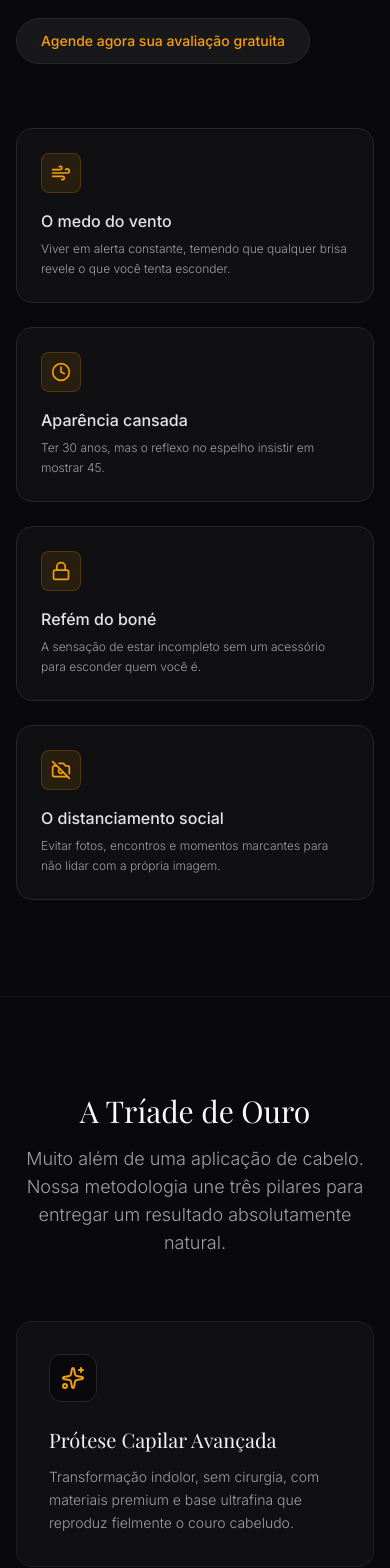
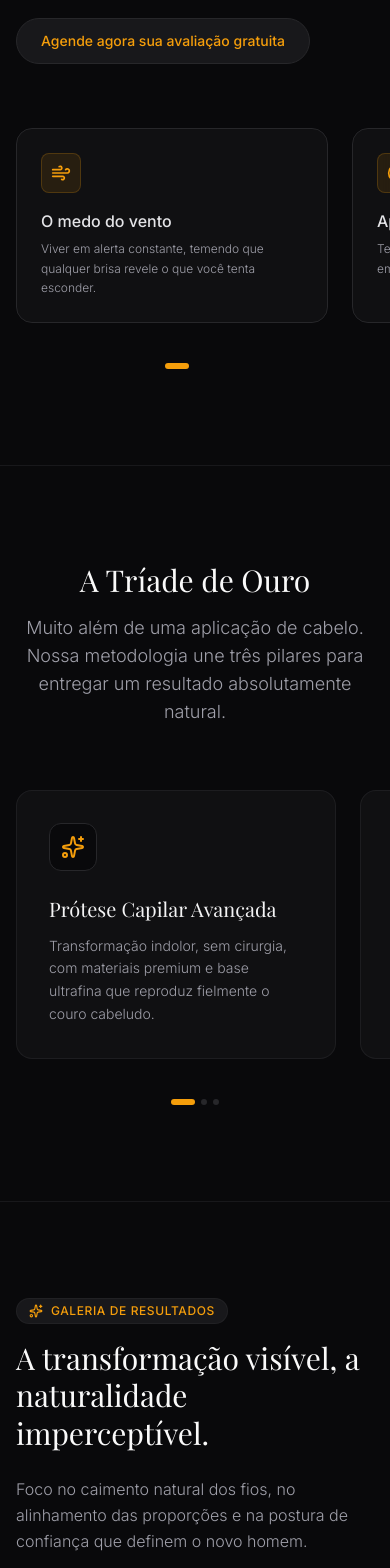
Before and after one commit to pedropetenon/Richard, a Next.js app: page / in a window 390 px wide. Shown: the part 1380-2948 px from the top of the page. Built offline with nearby package versions, Linux system fonts and the light colour scheme; a web font is replaced by a local one.

Commit message:
style: otimiza versão mobile adicionando carrosséis horizontais snap-scroll e indicadores dinâmicos nas seções de dor e pilares

```diff
--- a/src/components/PainSection.tsx
+++ b/src/components/PainSection.tsx
@@ -1,6 +1,6 @@
 "use client";
 
-import React from 'react';
+import React, { useState } from 'react';
 import { motion, Variants } from 'framer-motion';
 import { Wind, Clock, Lock, CameraOff } from 'lucide-react';
 import { cn } from '@/lib/utils';
@@ -29,6 +29,17 @@ const cards = [
 ];
 
 export function PainSection() {
+  const [activeSlide, setActiveSlide] = useState(0);
+
+  const handleScroll = (e: React.UIEvent<HTMLDivElement>) => {
+    const scrollPosition = e.currentTarget.scrollLeft;
+    const containerWidth = e.currentTarget.clientWidth;
+    if (containerWidth > 0) {
+      const index = Math.round(scrollPosition / (containerWidth - 32));
+      setActiveSlide(Math.max(0, Math.min(cards.length - 1, index)));
+    }
+  };
+
   const containerVariants: Variants = {
     hidden: {},
     show: {
@@ -109,12 +120,14 @@ export function PainSection() {
           </div>
 
           {/* Coluna da Direita (Grid de Cenários) */}
+          <div className="lg:col-span-7 flex flex-col">
             <motion.div
               variants={containerVariants}
               initial="hidden"
               whileInView="show"
               viewport={{ once: true, margin: "-105px" }}
-            className="lg:col-span-7 grid grid-cols-1 sm:grid-cols-2 gap-6"
+              onScroll={handleScroll}
+              className="flex sm:grid sm:grid-cols-2 gap-6 overflow-x-auto sm:overflow-visible snap-x snap-mandatory scrollbar-none pb-4 sm:pb-0 px-4 -mx-4 sm:px-0 sm:mx-0"
             >
               {cards.map((card, index) => {
                 const Icon = card.icon;
@@ -123,7 +136,8 @@ export function PainSection() {
                     key={index}
                     variants={cardVariants}
                     className={cn(
-                    "p-6 rounded-2xl bg-zinc-900/50 backdrop-blur-sm border border-zinc-800",
+                      "p-6 rounded-2xl bg-zinc-900/50 backdrop-blur-sm border border-zinc-800 shrink-0 snap-center",
+                      "w-[80vw] min-w-[260px] sm:w-auto sm:min-w-0",
                       "hover:border-zinc-700 hover:bg-zinc-900 transition-all duration-300",
                       "flex flex-col gap-4"
                     )}
@@ -140,6 +154,20 @@ export function PainSection() {
               })}
             </motion.div>
 
+            {/* Mobile Slide Indicators */}
+            <div className="flex sm:hidden justify-center items-center gap-1.5 mt-6">
+              {cards.map((_, idx) => (
+                <div
+                  key={idx}
+                  className={cn(
+                    "h-1.5 rounded-full transition-all duration-300",
+                    activeSlide === idx ? "w-6 bg-amber-500" : "w-1.5 bg-zinc-850"
+                  )}
+                />
+              ))}
+            </div>
+          </div>
+
         </div>
       </div>
     </section>
--- a/src/components/PilaresSection.tsx
+++ b/src/components/PilaresSection.tsx
@@ -1,6 +1,6 @@
 "use client";
 
-import React from 'react';
+import React, { useState } from 'react';
 import { motion } from 'framer-motion';
 import { Scissors, ScanFace, Sparkles } from 'lucide-react';
 import { cn } from '@/lib/utils';
@@ -27,6 +27,18 @@ const pilares = [
 ];
 
 export function PilaresSection() {
+  const [activeSlide, setActiveSlide] = useState(0);
+
+  const handleScroll = (e: React.UIEvent<HTMLDivElement>) => {
+    const scrollPosition = e.currentTarget.scrollLeft;
+    // Calculate index based on container scroll width
+    const containerWidth = e.currentTarget.clientWidth;
+    if (containerWidth > 0) {
+      const index = Math.round(scrollPosition / (containerWidth - 32));
+      setActiveSlide(Math.max(0, Math.min(pilares.length - 1, index)));
+    }
+  };
+
   return (
     <section className="py-24 px-4 sm:px-6 bg-zinc-950 border-t border-zinc-900">
       <div className="max-w-6xl mx-auto">
@@ -43,7 +55,11 @@ export function PilaresSection() {
           </p>
         </motion.div>
 
-        <div className="grid grid-cols-1 md:grid-cols-3 gap-8">
+        {/* Horizontal scroll on mobile, grid on desktop */}
+        <div
+          onScroll={handleScroll}
+          className="flex md:grid md:grid-cols-3 gap-6 md:gap-8 overflow-x-auto md:overflow-visible snap-x snap-mandatory scrollbar-none pb-4 md:pb-0 px-4 -mx-4 md:px-0 md:mx-0"
+        >
           {pilares.map((pilar, index) => {
             const Icon = pilar.icon;
             return (
@@ -54,7 +70,8 @@ export function PilaresSection() {
                 viewport={{ once: true, margin: "-50px" }}
                 transition={{ duration: 0.5, delay: index * 0.2 }}
                 className={cn(
-                  "relative group flex flex-col p-8 rounded-2xl",
+                  "relative group flex flex-col p-8 rounded-2xl shrink-0 snap-center",
+                  "w-[82vw] min-w-[270px] md:w-auto md:min-w-0",
                   "bg-zinc-900/50 border border-zinc-800/60",
                   "hover:bg-zinc-900 hover:border-amber-600/40 hover:-translate-y-1 transition-all duration-300"
                 )}
@@ -74,6 +91,19 @@ export function PilaresSection() {
             );
           })}
         </div>
+
+        {/* Mobile Slide Indicators */}
+        <div className="flex md:hidden justify-center items-center gap-1.5 mt-6">
+          {pilares.map((_, idx) => (
+            <div
+              key={idx}
+              className={cn(
+                "h-1.5 rounded-full transition-all duration-300",
+                activeSlide === idx ? "w-6 bg-amber-500" : "w-1.5 bg-zinc-800"
+              )}
+            />
+          ))}
+        </div>
       </div>
     </section>
   );
```
Lines whose indentation alone changed are shown as unchanged.
